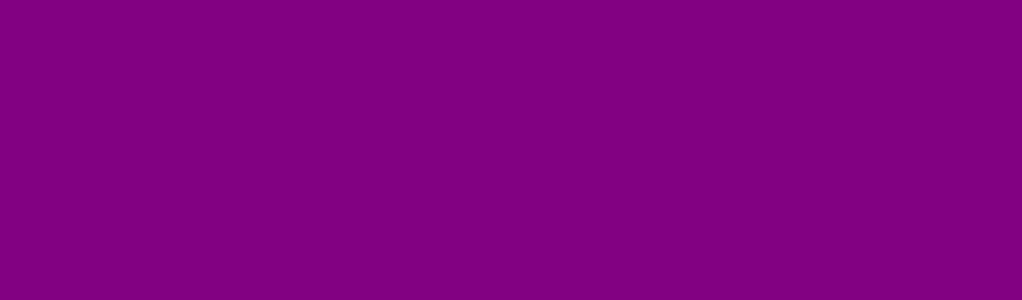
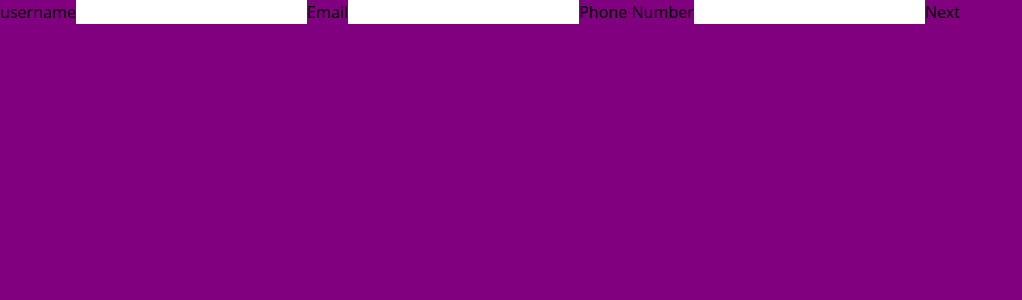
Before and after one commit to dev-gaur-2002/LevitationTask, a React (Vite) app: page /dashboard in a window 1280 px wide. Shown: the top 300 px of the page, without its empty margins (0-1022 px from the left). Built offline with nearby package versions, Linux system fonts and the light colour scheme.

Commit message:
done with state management

```diff
--- a/src/App.tsx
+++ b/src/App.tsx
@@ -1,12 +1,19 @@
-import React from 'react'
+import React , {createContext, useState} from 'react'
 import LoginForm from './components/LoginForm'
 import Dashboard from './components/Dashboard'
 import './App.css'
 import {Route,Routes} from 'react-router-dom'
 import ForgotPassword from './components/ForgotPassword'
+import { formModel } from './components/Forms/model'
+
+export const ProgressContext = createContext({status:"",setStatus:(status:string)=>{},formData:{},setFormData:(FormData:formModel)=>{}})
 
 const App:React.FC = () => {
+  const [formData,setFormData] = useState<formModel>({})
+  const [status,setStatus] = useState<string>("step1");
+
   return (
+    <ProgressContext.Provider value={{status,setStatus,formData,setFormData}}>
       <div>
         <Routes>
           <Route path='/' Component={LoginForm}/>
@@ -14,6 +21,7 @@ const App:React.FC = () => {
           <Route path='/forgot' Component={ForgotPassword}></Route>
         </Routes>
       </div>
+    </ProgressContext.Provider>
   )
 }
 
--- a/src/components/Dashboard.tsx
+++ b/src/components/Dashboard.tsx
@@ -1,9 +1,28 @@
-import React from 'react'
+import React , {useContext} from 'react'
+import { ProgressContext } from '../App'
+import BasicForm from './Forms/BasicForm'
+import AddressForm from './Forms/AddressForm'
+import FileUpload from './Forms/FileUpload'
+import MultileFileAndGeolocation from './Forms/MultileFileAndGeolocation'
+import Success from './Forms/Success'
 
 const Dashboard:React.FC = () => {
+  const {status,setStatus} = useContext(ProgressContext)
   return (
     <div>
-
+        {
+          (status === 'step1')?(
+            <BasicForm />
+          ):(status === 'step2')?(
+            <AddressForm/>
+          ):(status === 'step3')?(
+            <FileUpload/>
+          ):(status === 'step4')?(
+            <MultileFileAndGeolocation/>
+          ):(
+            <Success/>
+          )
+        }
     </div>
   )
 }
--- a/src/components/Forms/AddressForm.tsx
+++ b/src/components/Forms/AddressForm.tsx
@@ -1,21 +1,34 @@
-import React from 'react'
+import React, {useContext} from 'react'
+import { ProgressContext } from '../../App'
 
 const AddressForm:React.FC = () => {
+
+  const {status,setStatus,formData,setFormData} = useContext(ProgressContext)
+
+  const handleSubmit = (e:React.FormEvent)=>{
+    e.preventDefault();
+
+    setStatus("step3")
+    setFormData(formData)
+    console.log(formData);
+  }
+
+
   return (
     <div>
-      <form action="">
-        <label htmlFor="add1"></label>
-        <input type="text" name='add1' />
-        <label htmlFor="add2"></label>
-        <input type="text" name='add2' />
-        <label htmlFor="city"></label>
-        <input type="text" name='city' />
-        <label htmlFor="state"></label>
-        <input type="text" name='state' />
-        <label htmlFor="pincode"></label>
-        <input type="number" name='pincode' />
-        <label htmlFor="Country"></label>
-        <input type="text" name='Country' />
+      <form onSubmit={(e)=>{handleSubmit(e)}}>
+        <label htmlFor="add1">Address Line 1</label>
+        <input type="text" name='add1' onChange={(e)=>{setFormData({...formData,address_1:e.target.value})}} />
+        <label htmlFor="add2">Address Line 1</label>
+        <input type="text" name='add2' onChange={(e)=>{setFormData({...formData,address_2:e.target.value})}} />
+        <label htmlFor="city">City</label>
+        <input type="text" name='city' onChange={(e)=>{setFormData({...formData,city:e.target.value})}} />
+        <label htmlFor="state">State</label>
+        <input type="text" name='state' onChange={(e)=>{setFormData({...formData,state:e.target.value})}} />
+        <label htmlFor="pincode">Pincode</label>
+        <input type="number" name='pincode' onChange={(e)=>{setFormData({...formData,pincode:Number(e.target.value)})}} />
+        <label htmlFor="Country">Country</label>
+        <input type="text" name='Country'  onChange={(e)=>{setFormData({...formData,country:e.target.value})}}/>
         <button type='submit'>Next</button>
       </form>
     </div>
--- a/src/components/Forms/BasicForm.tsx
+++ b/src/components/Forms/BasicForm.tsx
@@ -1,15 +1,27 @@
-import React from 'react'
+import React, { useContext } from 'react'
+import { ProgressContext } from '../../App'
 
 const BasicForm:React.FC = () => {
+
+  const {status,setStatus,formData,setFormData} = useContext(ProgressContext)
+
+  const handleSubmit = (e:React.FormEvent)=>{
+    e.preventDefault();
+
+    setStatus("step2")
+    setFormData(formData)
+    console.log(formData);
+  }
+
   return (
     <div>
-      <form>
+      <form onSubmit={(e)=>handleSubmit(e)}>
         <label htmlFor="username">username</label>
-        <input type="text" name='username' />
+        <input type="text" name='username'  onChange={(e)=>{setFormData({...formData,name:e.target.value})}} />
         <label htmlFor="email">Email</label>
-        <input type="email" />
-        <label htmlFor="PhoneNumber"></label>
-        <input type="number" name='PhoneNumber' />
+        <input type="email" onChange={(e)=>{setFormData({...formData,email:e.target.value})}} />
+        <label htmlFor="PhoneNumber">Phone Number</label>
+        <input type="number" name='PhoneNumber' onChange={(e)=>{setFormData({...formData,phone_number:Number(e.target.value)})}} />
         <button type='submit'>Next</button>
       </form>
     </div>
--- a/src/components/Forms/FileUpload.tsx
+++ b/src/components/Forms/FileUpload.tsx
@@ -1,11 +1,21 @@
-import React from 'react'
+import React, {useContext} from 'react'
+import { ProgressContext } from '../../App'
 
 const FileUpload:React.FC = () => {
+  const {status,setStatus,formData,setFormData} = useContext(ProgressContext)
+
+  const handleSubmit = (e:React.FormEvent)=>{
+    e.preventDefault();
+
+    setStatus("step4")
+    setFormData(formData)
+    console.log(formData);
+  }
   return (
     <div>
-      <form>
-        <label htmlFor="singleFile"></label>
-        <input type="file" name='singleFile' accept='.png,.pdf' />
+      <form onSubmit={(e)=>{handleSubmit(e)}}>
+        <label htmlFor="singleFile">Upload Single File</label>
+        <input type="file" name='singleFile' accept='.png,.pdf' onChange={(e)=>{setFormData({...formData,singleFile:e.target.value})}} />
         <button type='submit'> Next </button>
       </form>
     </div>
--- a/src/components/Forms/MultileFileAndGeolocation.tsx
+++ b/src/components/Forms/MultileFileAndGeolocation.tsx
@@ -1,21 +1,31 @@
-import React from 'react'
+import React, {useContext} from 'react'
+import { ProgressContext } from '../../App'
 import {useGeolocated} from 'react-geolocated'
 
 const MultileFileAndGeolocation:React.FC = () => {
+  const {status,setStatus,formData,setFormData} = useContext(ProgressContext)
+
 
   const {coords,isGeolocationAvailable,isGeolocationEnabled} = useGeolocated({
     positionOptions: {
-        enableHighAccuracy: false,
+      enableHighAccuracy: false,
     },
     userDecisionTimeout: 5000,
   });
 
   console.log(coords)
+  const handleSubmit = (e:React.FormEvent)=>{
+    e.preventDefault();
+
+    setStatus("step5")
+    setFormData({...formData,geolocation:'latitude '+coords?.latitude+' longitude '+coords?.longitude})
+    console.log(formData);
+  }
   return (
     <div>
-      <form>
-        <label htmlFor="multipleFile"></label>
-        <input type="file" accept='.png,.pdf' />
+      <form onSubmit={(e)=>{handleSubmit(e)}}>
+        <label htmlFor="multipleFile">Upload Multiple Files</label>
+        <input type="file" accept='.png,.pdf'  onChange={(e)=>{setFormData({...formData,multi_ups1:e.target.value})}} />
         {
           !isGeolocationAvailable?(
             <span> Geolocation not supported by your browser</span>
--- /dev/null
+++ b/src/components/Forms/model.ts
@@ -0,0 +1,16 @@
+export interface formModel{
+    name?:string,
+    email?:string,
+    phone_number?:number,
+    address_1?:string,
+    address_2?:string,
+    city?:string,
+    state?:string,
+    pincode?:number,
+    country?:string,
+    geolocation?:string,
+    singleFile?:string,
+    multi_ups1?:string,
+    multi_ups2?:string,
+    multi_ups3?:string,
+}
```
Lines whose indentation alone changed are shown as unchanged.
